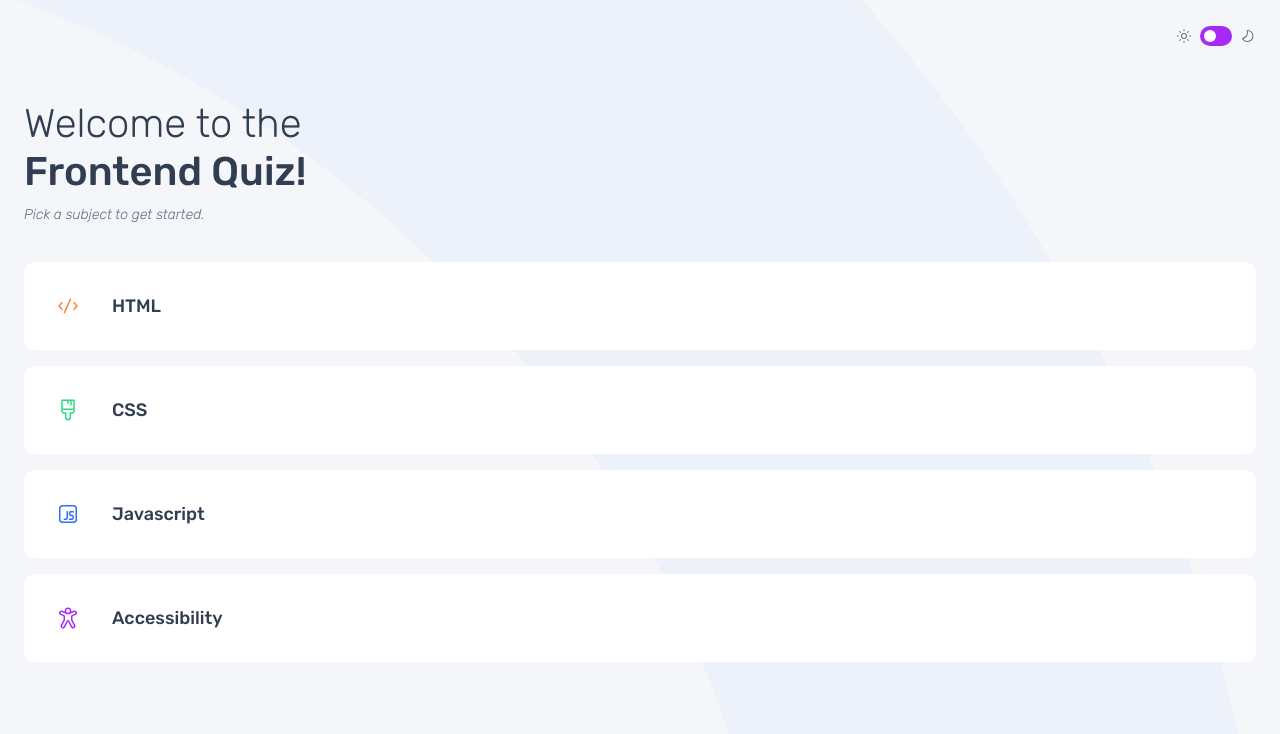
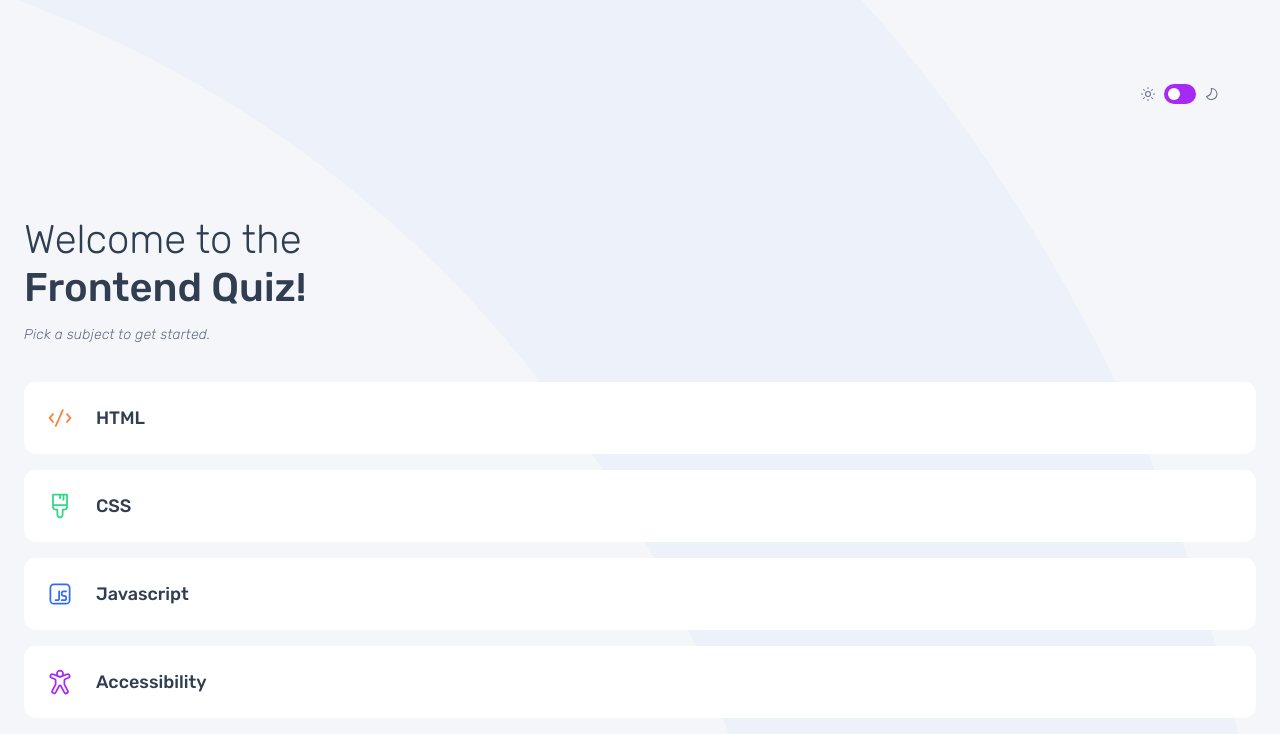
Before and after one commit to CharlieCastleWeb/fem--frontend-quiz-app, a React (Vite) app: page / in a window 1280 px wide. Shown: the top 734 px of the page. Built offline with nearby package versions, Linux system fonts and the light colour scheme.

Commit message:
style: refine header and button spacing

```diff
--- a/src/components/app-button.tsx
+++ b/src/components/app-button.tsx
@@ -64,11 +64,11 @@ export default function AppButton({
     >
       {(iconSrc || iconText) && (
         <div
-          className={"rounded-md p-2 size-14 flex items-center justify-center"}
+          className={"rounded-md p-1 size-10 flex items-center justify-center"}
           style={{ backgroundColor: iconTextBackgroundColor }}
         >
           {iconSrc ? (
-            <img src={iconSrc} alt={iconAlt ?? ""} className="size-6"></img>
+            <img src={iconSrc} alt={iconAlt ?? ""} className="size-7"></img>
           ) : (
             iconText && (
               <span
--- a/src/components/app-header.tsx
+++ b/src/components/app-header.tsx
@@ -8,7 +8,7 @@ type AppHeaderProps = {
 
 export default function AppHeader({ selectedSubject }: AppHeaderProps) {
   return (
-    <header className="h-18 py-4 px-6 flex justify-between items-center">
+    <header className="h-18 py-4 px-6 flex justify-between items-center sm:py-10 sm:h-auto sm:px-16 lg:py-21 lg:px-0 lg:max-w-290 lg:mx-auto">
       <div className="min-w-0">
         {selectedSubject && (
           <SubjectBadge subject={selectedSubject}></SubjectBadge>
--- a/src/components/welcome-intro.tsx
+++ b/src/components/welcome-intro.tsx
@@ -9,7 +9,7 @@ export default function WelcomeIntro() {
           Frontend Quiz!
         </span>
       </h1>
-      <p className="text-preset-5-mobile text-fem-gray-500 mt-4">
+      <p className="text-preset-5-mobile text-fem-gray-500 mt-5 tracking-[0.2px]">
         Pick a subject to get started.
       </p>
     </>
```
